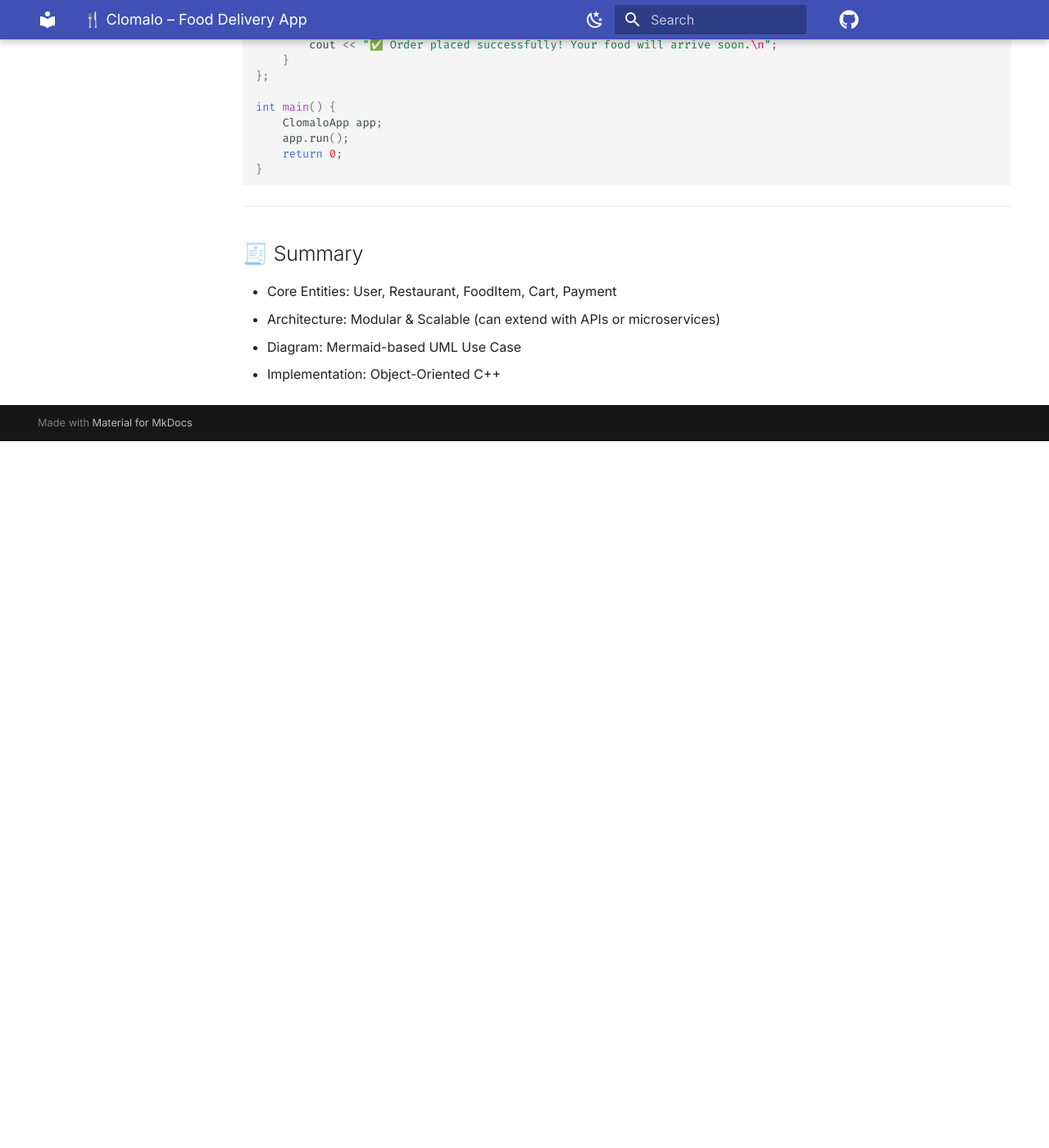
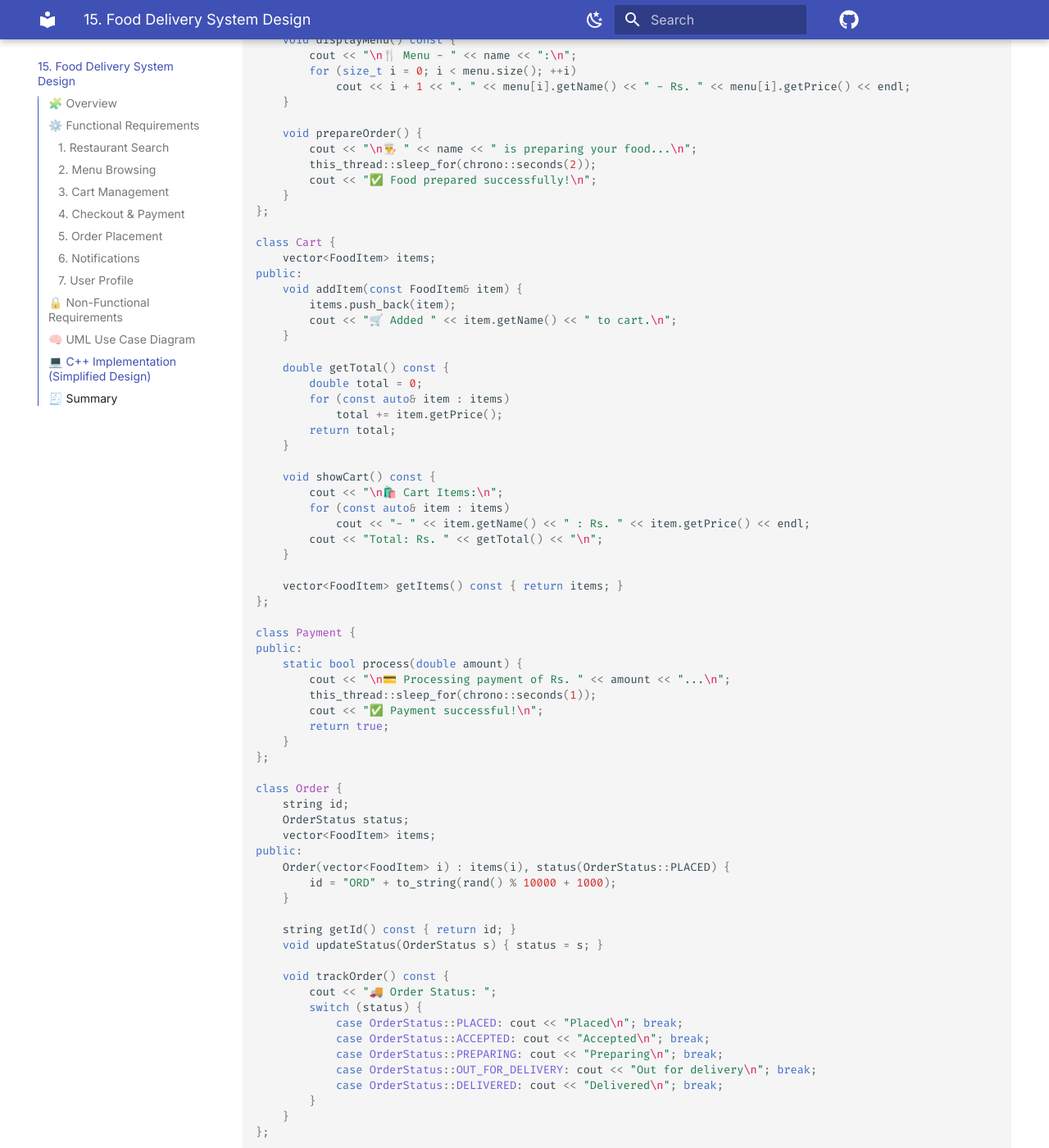
Before and after one commit to Raj-G07/System-design-observation, an MkDocs documentation site: the page built from docs/15 . food-delivery-app-design.md, in a window 1280 px wide and 1400 px high, scrolled down 3870 px. Shown: the whole window at 82% size. Built offline with MkDocs 1.6.1 and Material for MkDocs 9.7.7, drawn with Linux system fonts in a browser that asks for light colours; comment, search, counter and statistics services are not loaded; before the commit the page ends 4408 px from its top, so only the background shows below that; some of the changed text lies outside the part shown.

Commit message:
Update food delivery design

````diff
--- a/docs/15 . food-delivery-app-design.md
+++ b/docs/15 . food-delivery-app-design.md
@@ -61,28 +61,28 @@
 ## 🧠 UML Use Case Diagram
 
 ```mermaid
-usecaseDiagram
-actor User
-actor Restaurant
-actor DeliveryPerson
+flowchart TD
+    User(["👤 User"])
+    Restaurant(["🏪 Restaurant"])
+    DeliveryPerson(["🚴 Delivery Person"])
 
-User --> (Search Restaurant)
-User --> (View Menu)
-User --> (Add Item to Cart)
-User --> (Make Payment)
-User --> (Place Order)
-User --> (Receive Notification)
+    subgraph "Clomalo Food Delivery System"
+        Search[(Search Restaurant)]
+        View[(View Menu)]
+        Cart[(Add Item to Cart)]
+        Payment[(Make Payment)]
+        Order[(Place Order)]
+        Notify[(Receive Notification)]
+        Update[(Update Menu)]
+        Accept[(Accept Order)]
+        Prepare[(Prepare Food)]
+        Pick[(Pick Order)]
+        Deliver[(Deliver Order)]
+    end
 
-Restaurant --> (Update Menu)
-Restaurant --> (Accept Order)
-Restaurant --> (Prepare Food)
-
-DeliveryPerson --> (Pick Order)
-DeliveryPerson --> (Deliver Order)
-
-User ..> (Login/Register) : include
-(Make Payment) ..> (Secure Payment Gateway) : extend
-(Place Order) ..> (Generate Order ID) : include
+    User --> Search --> View --> Cart --> Payment --> Order --> Notify
+    Restaurant --> Update --> Accept --> Prepare
+    DeliveryPerson --> Pick --> Deliver
 ```
 
 ---
@@ -91,90 +91,185 @@
 
 ```cpp
 #include <iostream>
+#include <string>
 #include <vector>
-#include <string>
+#include <ctime>
+#include <thread>
+#include <chrono>
+
 using namespace std;
 
+// ---------- ENUMS ----------
+enum class OrderStatus {
+    PLACED,
+    ACCEPTED,
+    PREPARING,
+    OUT_FOR_DELIVERY,
+    DELIVERED
+};
+
+// ---------- ENTITY CLASSES ----------
+
 class FoodItem {
-public:
     string name;
     double price;
-
+public:
     FoodItem(string n, double p) : name(n), price(p) {}
+    string getName() const { return name; }
+    double getPrice() const { return price; }
 };
 
 class Restaurant {
-public:
     string name;
     vector<FoodItem> menu;
+public:
+    Restaurant(string n, vector<FoodItem> m) : name(n), menu(m) {}
 
-    Restaurant(string n) : name(n) {}
+    string getName() const { return name; }
+    vector<FoodItem> getMenu() const { return menu; }
 
-    void addItem(string name, double price) {
-        menu.emplace_back(name, price);
+    void displayMenu() const {
+        cout << "\n🍴 Menu - " << name << ":\n";
+        for (size_t i = 0; i < menu.size(); ++i)
+            cout << i + 1 << ". " << menu[i].getName() << " - Rs. " << menu[i].getPrice() << endl;
     }
 
-    void showMenu() {
-        cout << "\nMenu for " << name << ":\n";
-        for (auto &item : menu)
-            cout << "- " << item.name << " : ₹" << item.price << endl;
+    void prepareOrder() {
+        cout << "\n👨‍🍳 " << name << " is preparing your food...\n";
+        this_thread::sleep_for(chrono::seconds(2));
+        cout << "✅ Food prepared successfully!\n";
     }
 };
 
 class Cart {
+    vector<FoodItem> items;
 public:
-    vector<FoodItem> items;
-
-    void addItem(FoodItem item) {
+    void addItem(const FoodItem& item) {
         items.push_back(item);
+        cout << "🛒 Added " << item.getName() << " to cart.\n";
     }
 
-    double getTotal() {
+    double getTotal() const {
         double total = 0;
-        for (auto &item : items)
-            total += item.price;
+        for (const auto& item : items)
+            total += item.getPrice();
         return total;
     }
 
-    void showCart() {
-        cout << "\nYour Cart:\n";
-        for (auto &item : items)
-            cout << "- " << item.name << " : ₹" << item.price << endl;
-        cout << "Total: ₹" << getTotal() << endl;
+    void showCart() const {
+        cout << "\n🛍️ Cart Items:\n";
+        for (const auto& item : items)
+            cout << "- " << item.getName() << " : Rs. " << item.getPrice() << endl;
+        cout << "Total: Rs. " << getTotal() << "\n";
     }
+
+    vector<FoodItem> getItems() const { return items; }
 };
 
 class Payment {
 public:
-    void makePayment(double amount, string mode) {
-        cout << "\nPayment of ₹" << amount << " done via " << mode << "." << endl;
+    static bool process(double amount) {
+        cout << "\n💳 Processing payment of Rs. " << amount << "...\n";
+        this_thread::sleep_for(chrono::seconds(1));
+        cout << "✅ Payment successful!\n";
+        return true;
     }
 };
 
-class ClomaloApp {
+class Order {
+    string id;
+    OrderStatus status;
+    vector<FoodItem> items;
 public:
-    void run() {
-        Restaurant r("Pizza Palace");
-        r.addItem("Margherita", 299);
-        r.addItem("Farmhouse", 399);
+    Order(vector<FoodItem> i) : items(i), status(OrderStatus::PLACED) {
+        id = "ORD" + to_string(rand() % 10000 + 1000);
+    }
 
-        r.showMenu();
+    string getId() const { return id; }
+    void updateStatus(OrderStatus s) { status = s; }
 
-        Cart c;
-        c.addItem(r.menu[0]);
-        c.addItem(r.menu[1]);
-        c.showCart();
-
-        Payment p;
-        p.makePayment(c.getTotal(), "UPI");
-
-        cout << "✅ Order placed successfully! Your food will arrive soon.\n";
+    void trackOrder() const {
+        cout << "🚚 Order Status: ";
+        switch (status) {
+            case OrderStatus::PLACED: cout << "Placed\n"; break;
+            case OrderStatus::ACCEPTED: cout << "Accepted\n"; break;
+            case OrderStatus::PREPARING: cout << "Preparing\n"; break;
+            case OrderStatus::OUT_FOR_DELIVERY: cout << "Out for delivery\n"; break;
+            case OrderStatus::DELIVERED: cout << "Delivered\n"; break;
+        }
     }
 };
 
+class DeliveryPerson {
+    string name;
+public:
+    DeliveryPerson(string n) : name(n) {}
+
+    void deliverOrder(Order& order) {
+        cout << "\n🚴 " << name << " picked up the order.\n";
+        order.updateStatus(OrderStatus::OUT_FOR_DELIVERY);
+        order.trackOrder();
+        this_thread::sleep_for(chrono::seconds(2));
+        order.updateStatus(OrderStatus::DELIVERED);
+        cout << "✅ " << name << " delivered your order successfully!\n";
+    }
+};
+
+class User {
+    string name;
+    Cart cart;
+public:
+    User(string n) : name(n) {}
+
+    void searchRestaurant(const vector<Restaurant>& restaurants) {
+        cout << "\n🔍 Searching restaurants near you...\n";
+        for (size_t i = 0; i < restaurants.size(); ++i)
+            cout << i + 1 << ". " << restaurants[i].getName() << endl;
+    }
+
+    void addToCart(const FoodItem& item) { cart.addItem(item); }
+
+    void checkout(Restaurant& restaurant) {
+        cart.showCart();
+        double total = cart.getTotal();
+        if (Payment::process(total)) {
+            Order order(cart.getItems());
+            cout << "\n🧾 Order ID: " << order.getId() << " placed successfully!\n";
+            order.updateStatus(OrderStatus::ACCEPTED);
+            restaurant.prepareOrder();
+            order.updateStatus(OrderStatus::PREPARING);
+            order.trackOrder();
+
+            DeliveryPerson delivery("Rahul");
+            delivery.deliverOrder(order);
+        }
+    }
+};
+
+// ---------- MAIN FUNCTION ----------
 int main() {
-    ClomaloApp app;
-    app.run();
+    srand(time(nullptr));
+
+    // Sample menu
+    Restaurant dominoz("Dominoz", {
+        FoodItem("Veg Pizza", 250),
+        FoodItem("Paneer Roll", 120),
+        FoodItem("Garlic Bread", 150)
+    });
+
+    vector<Restaurant> restaurants = { dominoz };
+
+    User raj("Raj Gupta");
+    raj.searchRestaurant(restaurants);
+
+    // User views menu and adds to cart
+    dominoz.displayMenu();
+    raj.addToCart(dominoz.getMenu()[0]);
+    raj.addToCart(dominoz.getMenu()[2]);
+
+    // Checkout
+    raj.checkout(dominoz);
+
     return 0;
 }
 ```
--- a/mkdocs.yml
+++ b/mkdocs.yml
@@ -3,6 +3,9 @@
 site_author: Raj Gupta
 repo_url: https://github.com/Raj-G07/System-design-observation
 repo_name: ""
+plugins:
+  - search
+  - mermaid2
 theme:
   name: material
   icon:
@@ -51,6 +54,7 @@
   - 12. Strategy Pattern: 12 . strategy-design-pattern.md
   - 13. Factory Pattern: 13 . factory-design-pattern.md
   - 14. Singleton Pattern: 14 . singleton-design-pattern.md
+  - 15. Food Delivery System Design: 15 . food-delivery-app-design.md
 
 markdown_extensions:
   # --- Core extensions ---
````
